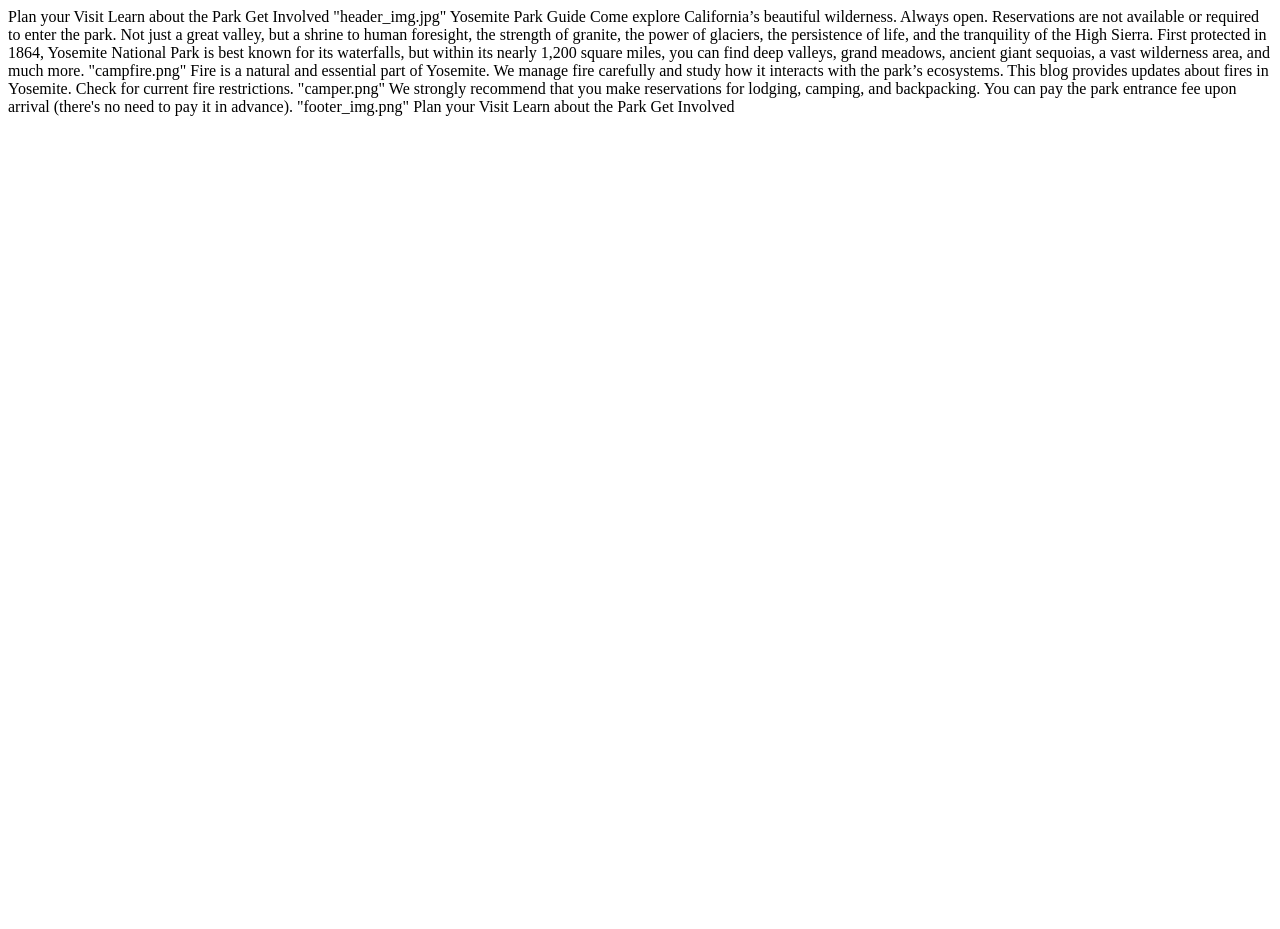
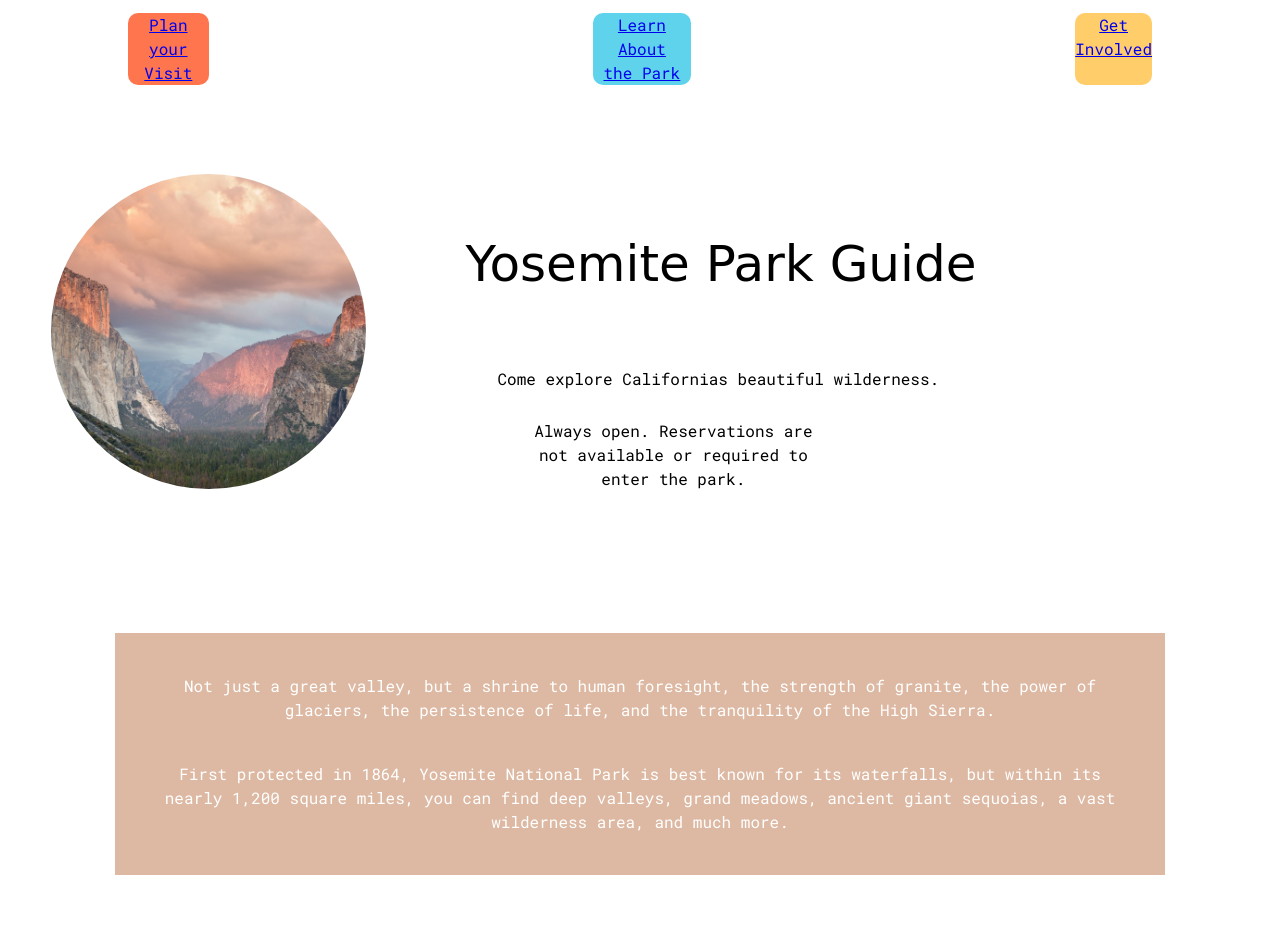
Before and after one commit to bloominstituteoftechnology/web-module-challenge-intro-css, a plain HTML site: page index.html in a window 1280 px wide. Shown: the top 929 px of the page. Before the commit the page ends 800 px from the top, so only its background shows below. Drawn offline with Linux system fonts and the light colour scheme; a web font is replaced by a local one.

Commit message:
completed Mvp

```diff
--- a/index.css
+++ b/index.css
@@ -0,0 +1,190 @@
+/* http://meyerweb.com/eric/tools/css/reset/
+   v2.0 | 20110126
+   License: none (public domain)
+*/
+
+html, body, div, span, applet, object, iframe,
+h1, h2, h3, h4, h5, h6, p, blockquote, pre,
+a, abbr, acronym, address, big, cite, code,
+del, dfn, em, img, ins, kbd, q, s, samp,
+small, strike, strong, sub, sup, tt, var,
+b, u, i, center,
+dl, dt, dd, ol, ul, li,
+fieldset, form, label, legend,
+table, caption, tbody, tfoot, thead, tr, th, td,
+article, aside, canvas, details, embed,
+figure, figcaption, footer, header, hgroup,
+menu, nav, output, ruby, section, summary,
+time, mark, audio, video {
+	margin: 0;
+	padding: 0;
+	/*border: 0;*/
+	font-size: 100%;
+	font: inherit;
+	vertical-align: baseline;
+}
+/* HTML5 display-role reset for older browsers */
+article, aside, details, figcaption, figure,
+footer, header, hgroup, menu, nav, section {
+	display: block;
+}
+body {
+	line-height: 1;
+}
+ol, ul {
+	list-style: none;
+}
+blockquote, q {
+	quotes: none;
+}
+blockquote:before, blockquote:after,
+q:before, q:after {
+	content: '';
+	content: none;
+}
+table {
+	border-collapse: collapse;
+	border-spacing: 0;
+}
+*{
+    box-sizing: border-box;
+
+    max-width:100%;
+
+}
+html{
+
+    font-size:62.5%;
+
+}
+body {
+    font-size:1.6rem;
+    line-height:1.5;
+    font-family:'Roboto Mono', monospace;
+
+}
+h1{
+    font-family:  'Chelsea Market', cursive;
+    font-size: 5rem;
+    margin-left: 10%;
+    line-height: 3;
+
+}
+h2{
+    line-height:5 ;
+    margin-left: 15%;
+    margin-right: 5%;
+}
+.cta p{
+    margin-left: 20%;
+    margin-right: 35%;
+    text-align: center;
+
+}
+
+section{
+    padding:4%;
+    width:90%;
+    margin:0 auto;
+}
+
+nav {
+    display:flex;
+    padding:1% 0;
+    width:100%;
+    text-align:center;
+    border-radius:30px;
+    color: white;
+    text-decoration: none;
+
+}
+button{
+    display:inline-block;
+}
+.orange{
+    background-color:#FF764E;
+    margin-left:10%;
+    border-radius:10px;
+    display: inline-block;
+}
+.blue{
+
+    background-color:#5ED3EB;
+    margin:0 30%;
+    border-radius:10px;
+
+}
+.yellow{
+    display:;
+    background-color:#FFCD69;
+    margin-right:10%;
+    border-radius:10px;
+}
+
+.cta{
+    display:flex;
+    margin: 2% 0;
+    padding:4%;
+
+}
+.image{
+    width:30%;
+
+}
+.imgtxt{
+    margin:2% 5%;
+}
+
+.round{
+    border-radius:50%;
+}
+.text{
+    width:55%;
+    margin-left:5%;
+    text-align:center;
+    line-height:5;
+    text-align:center;
+    position: absolute;
+
+}
+.beige{
+
+
+    background-color: #DDB9A3;
+    padding:2%;
+    text-align: center;
+}
+.beige p{
+    color: white;
+    margin:0 auto;
+    padding:2%
+}
+.campfire{
+
+    width:30%;
+    margin:0 auto;
+    padding:4%;
+    text-align: center;
+}
+.camper{
+
+    width:30%;
+    margin:0 auto;
+    padding:4%;
+    text-align: center;
+
+}
+footer{
+    background-color:#F9E7DC ;
+}
+.bold{
+    font-weight: bold;
+}
+.bgimage{
+    background-image:url('assets/footer_img.jpg') ;
+    height: 40vh;
+    width:100%;
+    background-repeat:no-repeat;
+    background-size: cover;
+    background-position: top center;
+}
--- a/index.html
+++ b/index.html
@@ -2,36 +2,68 @@
 <!DOCTYPE html>
 <html lang="en">
 <head>
+  <link href="https://fonts.googleapis.com/css2?family=Chelsea+Market&family=Roboto+Mono:wght@400;700&display=swap" rel="stylesheet">
+
 <!-- Link your CSS stylesheet -->
-
+  <link rel="stylesheet" href="/index.css" />
 </head>
 <body>
-        Plan your Visit
-        Learn about the Park
-        Get Involved
+  <header>
+    <nav>
+
+        <a href="#"class="orange">Plan your<br>Visit</a>
+        <a href="#"class="blue">Learn About<br>the Park</a>
+        <a href="#"class="yellow">Get<br>Involved<a>
 
 
-      "header_img.jpg"
-      Yosemite Park Guide
-      Come explore California’s beautiful wilderness.
-      Always open. Reservations are not available or required to enter the park.
+    </nav>
+  </header>
+  <section class="cta">
+    <div class="image">
+      <img  src="assets/header_img.jpg" alt="majestic mountain scene" class="round">
+    </div>
+    <div>
+      <div class="imgtxt">
+        <h1>Yosemite Park Guide</h1>
 
-      Not just a great valley, but a shrine to human foresight, the strength of granite, the power of glaciers, the persistence of life, and the tranquility of the High Sierra.
+        <h2>Come explore Californias beautiful wilderness.</h2>
+         <p>Always open. Reservations are not available or required to enter the park.</p>
+      </div>
+    </div>
+  </section>
+  <section id="about">
+        <div class="beige">
+      <p>Not just a great valley, but a shrine to human foresight, the strength of granite, the power of glaciers, the persistence of life, and the tranquility of the High Sierra.</p>
 
-      First protected in 1864, Yosemite National Park is best known for its waterfalls, but within its nearly 1,200 square miles, you can find deep valleys, grand meadows, ancient giant sequoias, a vast wilderness area, and much more.
-
-      "campfire.png"
-      Fire is a natural and essential part of Yosemite. We manage fire carefully and study how it interacts with the park’s ecosystems. This blog provides updates about fires in Yosemite. Check for current fire restrictions.
-
-      "camper.png"
-      We strongly recommend that you make reservations for lodging, camping, and backpacking. You can pay the park entrance fee upon arrival (there's no need to pay it in advance).
-
-      "footer_img.png"
+      <p>First protected in 1864, Yosemite National Park is best known for its waterfalls, but within its nearly 1,200 square miles, you can find deep valleys, grand meadows, ancient giant sequoias, a vast wilderness area, and much more.</p>
+    </div>
+  </section>
+  <section id="involve">
+      <div class="campfire">
+      <img src="assets/campfire.png"   alt="campfire">
+      <p>Fire is a natural and essential part of Yosemite. We manage fire carefully and study how it interacts with the park’s ecosystems. This blog provides updates about fires in Yosemite. Check for <span class="bold">current fire restrictions</span></p>
+      </div>
 
 
-        Plan your Visit
-        Learn about the Park
-        Get Involved
+      <div class="camper">
+        <img src="assets/camper.png" alt="camper">
 
+     <p> We strongly recommend that you make reservations for lodging, camping, and backpacking. You can pay the <span class="bold">park entrance fee</span>upon arrival (there's no need to pay it in advance).</p>
+      </div>
+  </section>
+  <section class="bgimage">
+
+  </section>
+    <footer>
+      <nav>
+        <a href="#"class="orange">Plan your<br>Visit</a>
+        <a href="#"class="blue">Learn About<br>the Park</a>
+        <a href="#"class="yellow">Get<br>Involved<a>
+      </nav>
+
+
+
+
+    </footer>
 </body>
 </html>
```
Also changed, not shown: 1 other file.
